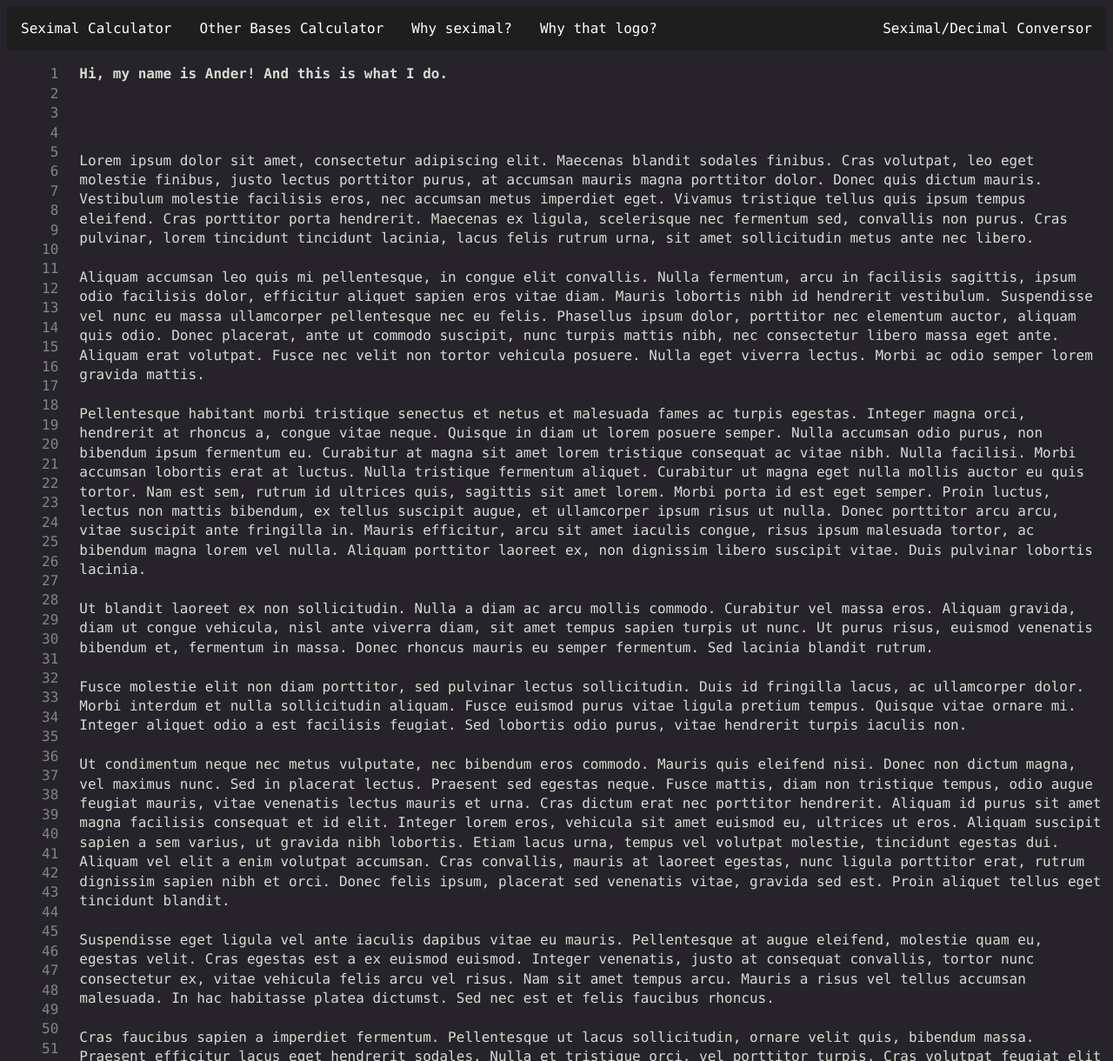
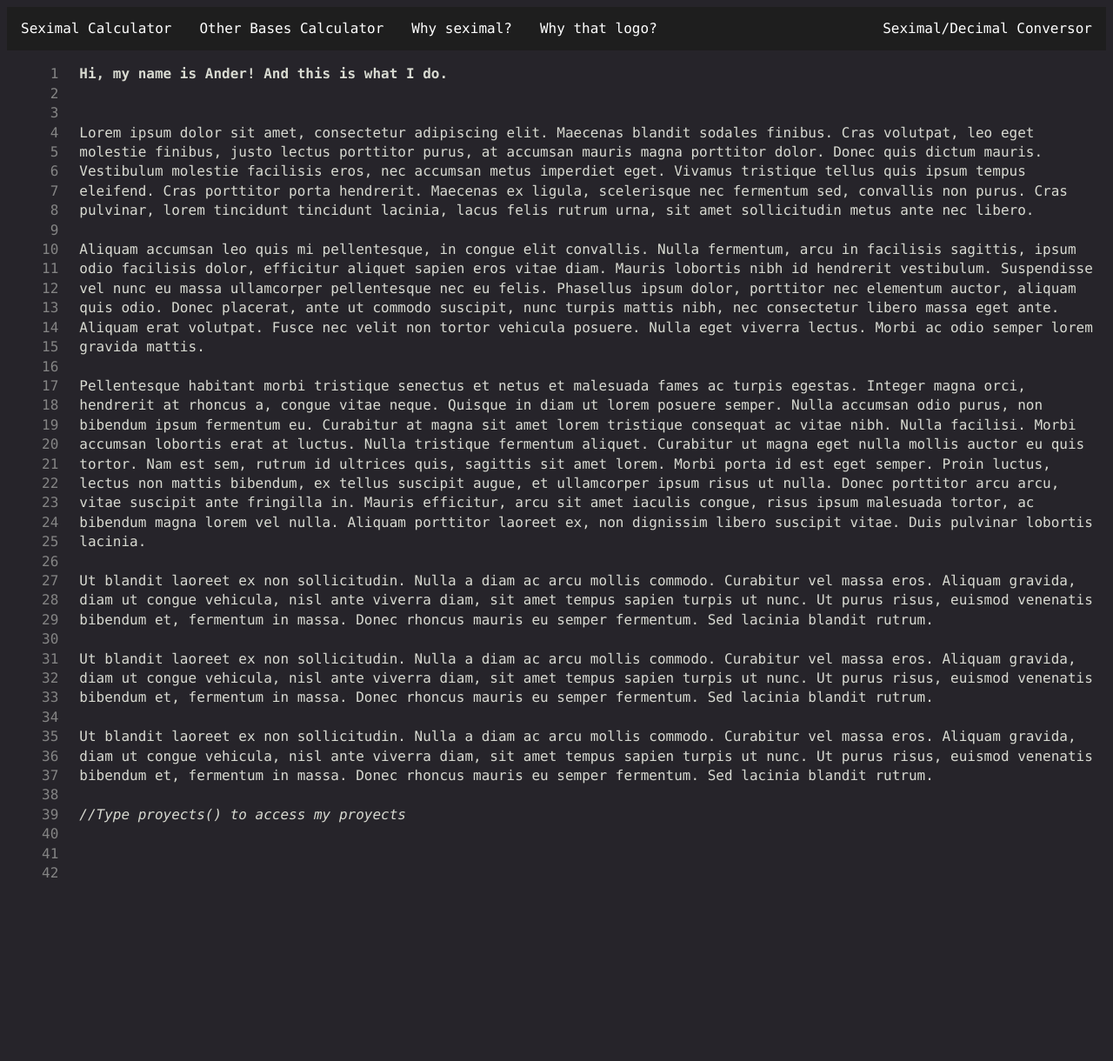
Before and after one commit to DanderTaes/Portfolio, a plain HTML site: page index.html in a window 1280 px wide. Shown: the top 1220 px of the page at 87% size. After the commit the page ends 1039 px from the top, so only its background shows below. Drawn offline with nearby package versions, Linux system fonts and the light colour scheme.

Commit message:
pequeña prueba

```diff
--- a/css/style.css
+++ b/css/style.css
@@ -1,16 +1,15 @@
 body {
     background: #26242a;
     color: #d8dad1;
-    line-height:1.4em; /*1.4 em universal height */
+     /*1.4 em universal height */
+    line-height:1.4em;
 }
 
-br {
-    display: block;
-    margin: 1.4em 0;
- }
+
 
 * {
     font-family: Consolas, 'Courier New', monospace;
+
 }
 
 
@@ -69,8 +68,19 @@ br {
 
 .content h3, p {
     font-size: 1em;
+}
+/* Smartphones (portrait and landscape) ----------- */
+@media only screen and (min-device-width: 320px) and (max-device-width: 480px) {
+
+    .numBar ul {
+        font-size: 10px;
+    }
+    .content h3, p {
+        font-size: 10px;
+    }
+  }
 
 
-}
+
 
 /* TODO: implementar media thingy : @media() */
--- a/index.html
+++ b/index.html
@@ -32,40 +32,22 @@
         </div>
         <div class="content" id="content">
             <div id="WhySeximal">
-                <h3>Hi, my name is Ander! And this is what I do.</h3>
-                <br></br>
-                <p>
+                <h3 style="margin: 0">Hi, my name is Ander! And this is what I do.</h3>
+                <br/><br/>
+                <p style="margin: 0">
                     Lorem ipsum dolor sit amet, consectetur adipiscing elit. Maecenas blandit sodales finibus. Cras volutpat, leo eget molestie finibus, justo lectus porttitor purus, at accumsan mauris magna porttitor dolor. Donec quis dictum mauris. Vestibulum molestie facilisis eros, nec accumsan metus imperdiet eget. Vivamus tristique tellus quis ipsum tempus eleifend. Cras porttitor porta hendrerit. Maecenas ex ligula, scelerisque nec fermentum sed, convallis non purus. Cras pulvinar, lorem tincidunt tincidunt lacinia, lacus felis rutrum urna, sit amet sollicitudin metus ante nec libero.
-                <br></br>
+                <br/><br/>
                     Aliquam accumsan leo quis mi pellentesque, in congue elit convallis. Nulla fermentum, arcu in facilisis sagittis, ipsum odio facilisis dolor, efficitur aliquet sapien eros vitae diam. Mauris lobortis nibh id hendrerit vestibulum. Suspendisse vel nunc eu massa ullamcorper pellentesque nec eu felis. Phasellus ipsum dolor, porttitor nec elementum auctor, aliquam quis odio. Donec placerat, ante ut commodo suscipit, nunc turpis mattis nibh, nec consectetur libero massa eget ante. Aliquam erat volutpat. Fusce nec velit non tortor vehicula posuere. Nulla eget viverra lectus. Morbi ac odio semper lorem gravida mattis.
-                <br></br>
+                <br/><br/>
                     Pellentesque habitant morbi tristique senectus et netus et malesuada fames ac turpis egestas. Integer magna orci, hendrerit at rhoncus a, congue vitae neque. Quisque in diam ut lorem posuere semper. Nulla accumsan odio purus, non bibendum ipsum fermentum eu. Curabitur at magna sit amet lorem tristique consequat ac vitae nibh. Nulla facilisi. Morbi accumsan lobortis erat at luctus. Nulla tristique fermentum aliquet. Curabitur ut magna eget nulla mollis auctor eu quis tortor. Nam est sem, rutrum id ultrices quis, sagittis sit amet lorem. Morbi porta id est eget semper. Proin luctus, lectus non mattis bibendum, ex tellus suscipit augue, et ullamcorper ipsum risus ut nulla. Donec porttitor arcu arcu, vitae suscipit ante fringilla in. Mauris efficitur, arcu sit amet iaculis congue, risus ipsum malesuada tortor, ac bibendum magna lorem vel nulla. Aliquam porttitor laoreet ex, non dignissim libero suscipit vitae. Duis pulvinar lobortis lacinia.
-                <br></br>
+                <br/><br/>
                     Ut blandit laoreet ex non sollicitudin. Nulla a diam ac arcu mollis commodo. Curabitur vel massa eros. Aliquam gravida, diam ut congue vehicula, nisl ante viverra diam, sit amet tempus sapien turpis ut nunc. Ut purus risus, euismod venenatis bibendum et, fermentum in massa. Donec rhoncus mauris eu semper fermentum. Sed lacinia blandit rutrum.
-                <br></br>
-                    Fusce molestie elit non diam porttitor, sed pulvinar lectus sollicitudin. Duis id fringilla lacus, ac ullamcorper dolor. Morbi interdum et nulla sollicitudin aliquam. Fusce euismod purus vitae ligula pretium tempus. Quisque vitae ornare mi. Integer aliquet odio a est facilisis feugiat. Sed lobortis odio purus, vitae hendrerit turpis iaculis non.
-                <br></br>
-                    Ut condimentum neque nec metus vulputate, nec bibendum eros commodo. Mauris quis eleifend nisi. Donec non dictum magna, vel maximus nunc. Sed in placerat lectus. Praesent sed egestas neque. Fusce mattis, diam non tristique tempus, odio augue feugiat mauris, vitae venenatis lectus mauris et urna. Cras dictum erat nec porttitor hendrerit. Aliquam id purus sit amet magna facilisis consequat et id elit. Integer lorem eros, vehicula sit amet euismod eu, ultrices ut eros. Aliquam suscipit sapien a sem varius, ut gravida nibh lobortis. Etiam lacus urna, tempus vel volutpat molestie, tincidunt egestas dui. Aliquam vel elit a enim volutpat accumsan. Cras convallis, mauris at laoreet egestas, nunc ligula porttitor erat, rutrum dignissim sapien nibh et orci. Donec felis ipsum, placerat sed venenatis vitae, gravida sed est. Proin aliquet tellus eget tincidunt blandit.
-                <br></br>
-                    Suspendisse eget ligula vel ante iaculis dapibus vitae eu mauris. Pellentesque at augue eleifend, molestie quam eu, egestas velit. Cras egestas est a ex euismod euismod. Integer venenatis, justo at consequat convallis, tortor nunc consectetur ex, vitae vehicula felis arcu vel risus. Nam sit amet tempus arcu. Mauris a risus vel tellus accumsan malesuada. In hac habitasse platea dictumst. Sed nec est et felis faucibus rhoncus.
-                <br></br>
-                    Cras faucibus sapien a imperdiet fermentum. Pellentesque ut lacus sollicitudin, ornare velit quis, bibendum massa. Praesent efficitur lacus eget hendrerit sodales. Nulla et tristique orci, vel porttitor turpis. Cras volutpat feugiat elit et rutrum. Curabitur quis laoreet magna. Nullam ipsum turpis, pretium in pulvinar gravida, cursus et dui. Suspendisse fermentum, neque tempor elementum iaculis, lacus mauris posuere erat, non scelerisque odio nunc vitae neque. Donec nec ex orci. Curabitur vestibulum lorem ac velit auctor, a sodales tortor sodales.
-                <br></br>
-                    Aliquam non pharetra nibh, a malesuada dolor. Nunc sit amet nulla diam. Nunc facilisis dapibus finibus. Proin a lorem a odio aliquet eleifend. Vestibulum vitae imperdiet eros. Proin dapibus ligula arcu, quis mattis erat facilisis eu. Ut fermentum fermentum viverra. Suspendisse id felis urna. Pellentesque consectetur enim ante, vitae sagittis metus maximus et. Sed quis felis ante. Nam non iaculis metus, a volutpat neque. Fusce fermentum consectetur euismod. Etiam rhoncus congue turpis.
-                <br></br>
-                    Aliquam mi massa, gravida sit amet dolor id, hendrerit pharetra diam. Aliquam erat volutpat. Donec aliquet nulla sed lacinia commodo. Donec vel blandit velit. Fusce mollis mi arcu, a tincidunt eros auctor quis. Aenean tempor condimentum sapien, vel elementum nisl euismod a. Nulla gravida malesuada lorem nec sodales. Donec a turpis vel augue tincidunt volutpat sed sed tellus. Vestibulum sodales nec elit eu malesuada. Praesent neque est, accumsan tempus sollicitudin a, egestas a nisl. Donec finibus consequat nibh, quis posuere elit.
-                <br></br>
-                    Sed sapien augue, efficitur vel turpis id, fermentum vehicula augue. Vivamus scelerisque urna a euismod facilisis. Integer eu dolor id neque tincidunt vestibulum et in leo. Aliquam et arcu at neque interdum congue vel vel metus. Aenean fringilla lectus massa, elementum pulvinar ipsum eleifend sed. Fusce at dolor sapien. Donec nec nibh sed nisl ultricies cursus. Fusce a lacus non erat laoreet congue. Sed eu posuere velit.
-                <br></br>
-                    Nunc rhoncus elit at ante vehicula mollis. Suspendisse tincidunt tortor euismod elementum cursus. Orci varius natoque penatibus et magnis dis parturient montes, nascetur ridiculus mus. Donec sollicitudin diam sapien, sed dictum augue congue in. Etiam faucibus sagittis risus maximus faucibus. In vel justo enim. Proin accumsan vestibulum sodales. Nulla dapibus ex sed tempus consectetur. Quisque ut magna eu ipsum posuere congue ut sit amet libero. Nulla facilisi. Vivamus et odio justo. Vestibulum ex metus, eleifend sit amet libero in, fermentum pellentesque nibh. Pellentesque ac faucibus ante.
-                <br></br>
-                    Nullam accumsan malesuada finibus. Proin sit amet tempus elit. In hac habitasse platea dictumst. Donec nec elementum quam. Donec nec lectus a sapien hendrerit vestibulum a vel velit. Duis quis feugiat velit. In et orci fringilla, dignissim arcu a, elementum nisl. Class aptent taciti sociosqu ad litora torquent per conubia nostra, per inceptos himenaeos. Suspendisse in laoreet turpis. Praesent posuere lectus non eleifend placerat. Ut ac erat velit.
-                <br></br>
-                    Mauris vel arcu convallis, egestas augue venenatis, pretium quam. Curabitur aliquam ante vitae velit laoreet, eget feugiat lacus hendrerit. Fusce lobortis orci id laoreet varius. Fusce molestie elit vel diam vehicula elementum. Quisque nibh sem, bibendum quis ante vitae, pharetra rutrum enim. Donec fermentum consequat leo ut sodales. Nunc pulvinar lectus justo, id tempor leo faucibus ac.
-                <br></br>
-                    Vivamus et convallis erat. Sed venenatis neque ut lorem congue scelerisque. Donec cursus sit amet velit in ultricies. In nulla ligula, tristique eget turpis sed, tempor ullamcorper neque. Pellentesque in luctus leo. Etiam elit orci, lobortis at tellus in, dictum tempus turpis. In a ultricies sapien, non condimentum neque. Proin lacus mi, pulvinar sit amet metus sit amet, ornare semper dolor. Nulla aliquam, ante vel scelerisque venenatis, tortor nunc venenatis tellus, et consectetur libero arcu commodo enim. Donec ac vestibulum erat. Nam varius est sapien, sed porta mi porttitor et.
-                <br></br>
-                    hola
+                <br/><br/>
+                    Ut blandit laoreet ex non sollicitudin. Nulla a diam ac arcu mollis commodo. Curabitur vel massa eros. Aliquam gravida, diam ut congue vehicula, nisl ante viverra diam, sit amet tempus sapien turpis ut nunc. Ut purus risus, euismod venenatis bibendum et, fermentum in massa. Donec rhoncus mauris eu semper fermentum. Sed lacinia blandit rutrum.
+                <br/><br/>
+                Ut blandit laoreet ex non sollicitudin. Nulla a diam ac arcu mollis commodo. Curabitur vel massa eros. Aliquam gravida, diam ut congue vehicula, nisl ante viverra diam, sit amet tempus sapien turpis ut nunc. Ut purus risus, euismod venenatis bibendum et, fermentum in massa. Donec rhoncus mauris eu semper fermentum. Sed lacinia blandit rutrum.
+                <br/><br/>
+                    <em class="comments">//Type proyects() to access my proyects</em>
                 </p>
             </div>
         </div>
--- a/js/script.js
+++ b/js/script.js
@@ -38,11 +38,16 @@ $.fn.toPx = function(settings){
 //get how many lines there are
 
 var x = document.getElementById("content").clientHeight;
-console.log(x);
+
 var xEm = $(x).toEm();
-var lines = Math.round(parseFloat(xEm.replace('em', ''))/1.4)-1;
+console.log(xEm);
+var lines = Math.round(parseFloat(xEm.replace('em', ''))/1.4);
 console.log(lines);
 
+if (320 <$(window).width() < 480) {
+    console.log("pequeñaaa")
+    lines += 4
+}
 
 
 for (let i = 0; i < lines; i++) {
```
